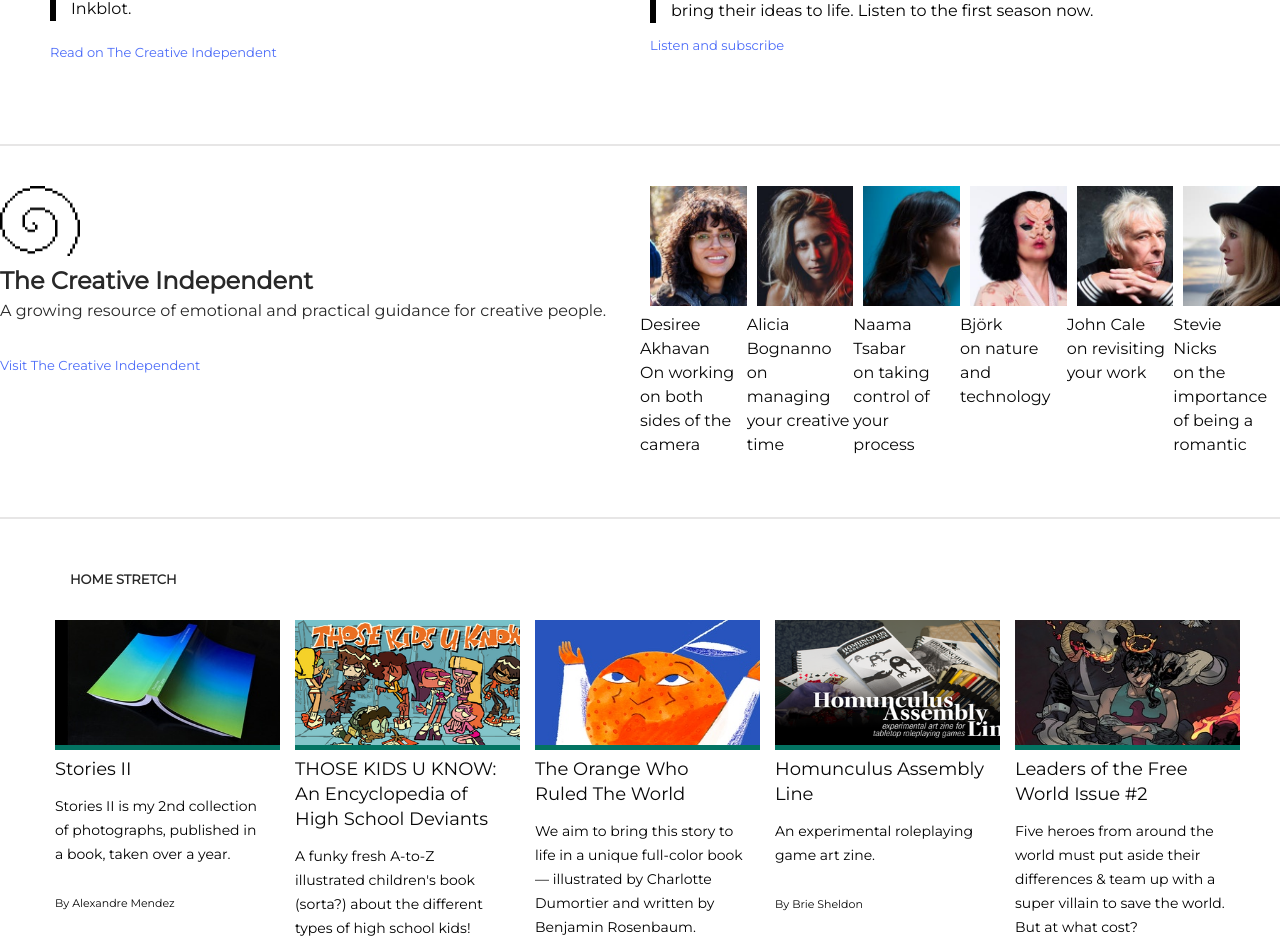
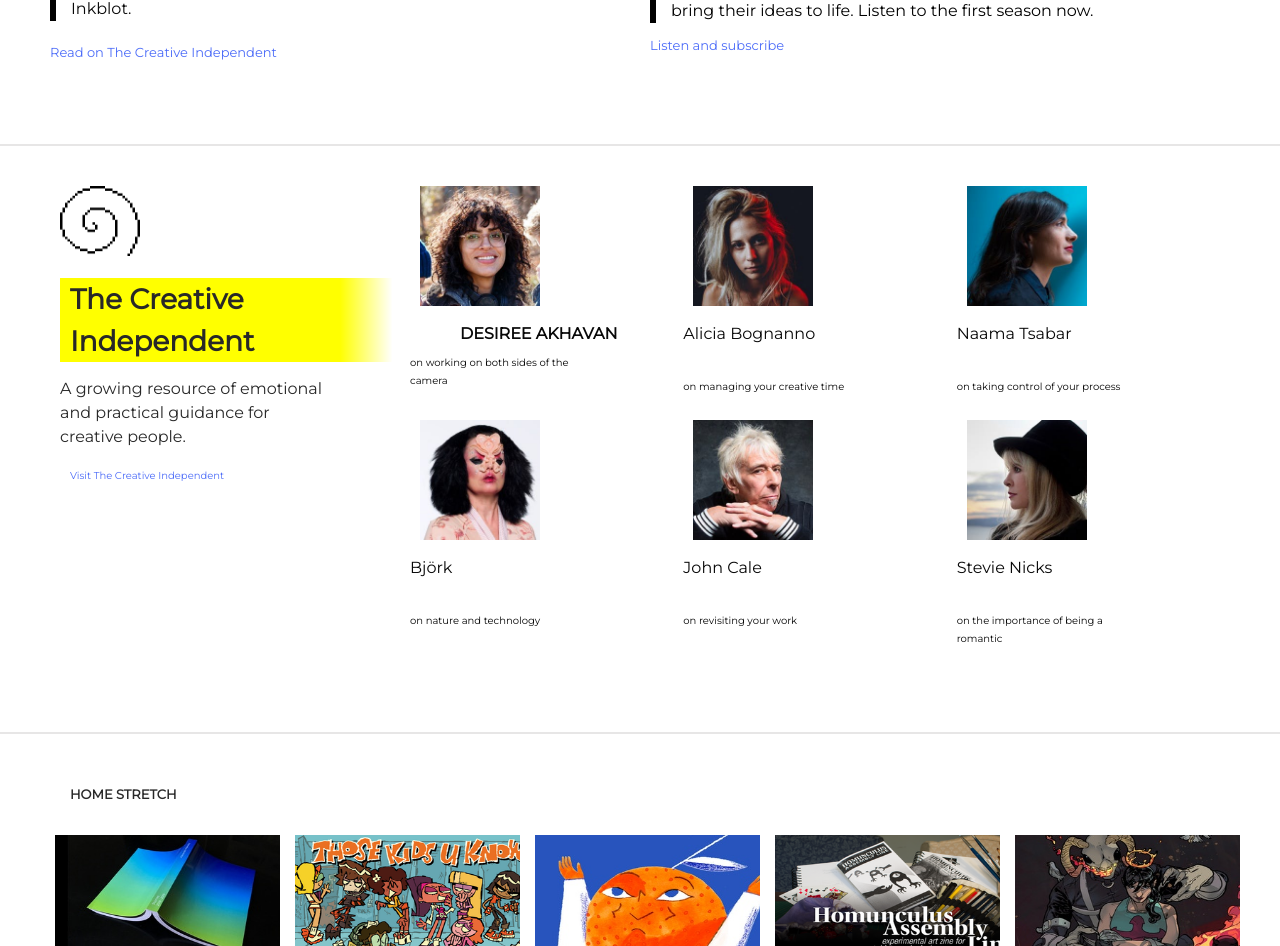
Before and after one commit to chingu-voyages/v11-solo-NishaVijai, a React (Create React App) app in the folder k-app/: page / in a window 1280 px wide. Shown: the part 3213-4159 px from the top of the page. Built offline with nearby package versions, Linux system fonts and the light colour scheme.

Commit message:
REMOVE NODE MODULES
Removed node modules folder

```diff
--- a/k-app/src/assets/components/Creative.js
+++ b/k-app/src/assets/components/Creative.js
@@ -12,8 +12,10 @@
 				<div className="creative-text-container">
 					<div className="creative-text">
 						<img className="spiral-image" src={require('../images/svgexport-56.png')} alt="" /> <br />
-						<h2>The Creative Independent</h2>
-						<p>A growing resource of emotional and practical guidance for creative people.</p>
+						<h2 className="yellow-bg">The Creative Independent</h2>
+						<p className="creative-left">
+							A growing resource of emotional and practical guidance for creative people.
+						</p>
 						<a
 							className="blue-link"
 							href="https://thecreativeindependent.com/?ref=section-homepage-tci-cta"
@@ -21,31 +23,41 @@
 							rel="noopener  noreferrer"
 						>
 							<br />
-							Visit The Creative Independent
+							<p className="about-people">Visit The Creative Independent</p>
 						</a>
 					</div>
 
 					<div className="creative-people">
 						<div className="people-links">
+							<div className="people-folder">
 								<a
 									className="creative-link-people"
 									href="https://thecreativeindependent.com/people/filmmaker-desiree-akhavan-on-working-on-both-sides-of-the-camera/?ref=section-homepage-tci-article-desiree-akhavan"
 									target="_blank"
 									rel="noopener  noreferrer"
 								>
-								<img className="people-image" src={require('../images/Desiree@2x.jpg')} alt="" /> <br />
-								Desiree Akhavan
+									<img
+										className="people-image"
+										src={require('../images/Desiree@2x.jpg')}
+										alt=""
+									/>{' '}
+									<br />
+									<div>
+										<h5 className="people-name">Desiree Akhavan</h5>
+										<p className="about-people">on working on both sides of the camera</p>
+									</div>
 								</a>
 
-							<a
+								{/* <a
 									className="link-no-undeline"
 									href="https://thecreativeindependent.com/people/filmmaker-desiree-akhavan-on-working-on-both-sides-of-the-camera/?ref=section-homepage-tci-article-desiree-akhavan"
 									target="_blank"
 									rel="noopener  noreferrer"
 								>
 									<br />
-								On working on both sides of the camera
-							</a>
+									<p className="about-people">on working on both sides of the camera</p>
+								</a> */}
+							</div>
 						</div>
 						<div className="people-links">
 							<a
@@ -55,7 +67,7 @@
 								rel="noopener  noreferrer"
 							>
 								<img className="people-image" src={require('../images/Alicia@2x.jpg')} alt="" /> <br />
-								Alicia Bognanno
+								<p className="people-name">Alicia Bognanno</p>
 							</a>
 
 							<a
@@ -65,7 +77,7 @@
 								rel="noopener  noreferrer"
 							>
 								<br />
-								on managing your creative time
+								<p className="about-people">on managing your creative time</p>
 							</a>
 						</div>
 
@@ -77,7 +89,7 @@
 								rel="noopener  noreferrer"
 							>
 								<img className="people-image" src={require('../images/Naama@2x.jpg')} alt="" /> <br />
-								Naama Tsabar
+								<p className="people-name">Naama Tsabar</p>
 							</a>
 
 							<a
@@ -87,7 +99,7 @@
 								rel="noopener  noreferrer"
 							>
 								<br />
-								on taking control of your process
+								<p className="about-people">on taking control of your process</p>
 							</a>
 						</div>
 
@@ -99,7 +111,7 @@
 								rel="noopener  noreferrer"
 							>
 								<img className="people-image" src={require('../images/Bjork@2x.jpg')} alt="" /> <br />
-								Björk
+								<p className="people-name">Björk</p>
 							</a>
 
 							<a
@@ -109,7 +121,7 @@
 								rel="noopener  noreferrer"
 							>
 								<br />
-								on nature and technology
+								<p className="about-people">on nature and technology</p>
 							</a>
 						</div>
 
@@ -121,7 +133,7 @@
 								rel="noopener  noreferrer"
 							>
 								<img className="people-image" src={require('../images/John@2x.jpg')} alt="" /> <br />
-								John Cale
+								<p className="people-name">John Cale</p>
 							</a>
 
 							<a
@@ -131,7 +143,7 @@
 								rel="noopener  noreferrer"
 							>
 								<br />
-								on revisiting your work
+								<p className="about-people">on revisiting your work</p>
 							</a>
 						</div>
 
@@ -143,7 +155,7 @@
 								rel="noopener  noreferrer"
 							>
 								<img className="people-image" src={require('../images/Stevie@2x.jpg')} alt="" /> <br />
-								Stevie Nicks
+								<p className="people-name">Stevie Nicks</p>
 							</a>
 
 							<a
@@ -153,7 +165,7 @@
 								rel="noopener  noreferrer"
 							>
 								<br />
-								on the importance of being a romantic
+								<p className="about-people">on the importance of being a romantic</p>
 							</a>
 						</div>
 					</div>
--- a/k-app/src/assets/css/creative.css
+++ b/k-app/src/assets/css/creative.css
@@ -1,7 +1,38 @@
 .creative-text-container {
-    display: flex;
-    margin: 40px 0 60px 0;
+    display: grid;
+    grid-template-columns: 350px 1fr;
+    /* margin: 40px 40px 60px 40px; */
+    padding: 40px 50px 60px 60px;
     text-align: left;
+}
+
+.creative-text img {
+    height: 70px;
+    width: 80px;
+}
+
+.yellow-bg {
+    background-image: linear-gradient(to left, rgb(255, 255, 255) 5%, rgba(255,255,0) 20%);
+    font-size: 28px;
+    margin-top: 15px;
+    padding-left: 10px;
+}
+
+.creative-left {
+    font-size: 16px;
+    line-height: 24px;
+    max-width: 270px;
+    padding-top: 15px;
+}
+
+/* creative-right */
+.creative-people {
+    /* display: flex;
+    flex-direction: column;
+    justify-content: space-between;
+    min-width: 600px; */
+    display: grid;
+    grid-template-columns: repeat(3, 1fr);
 }
 
 .people-links img {
@@ -9,15 +40,27 @@
     width: 120px;
 }
 
-.creative-text img {
-    height: 70px;
-    width: 80px;
-}
-
-.creative-people {
-    display: flex;
-}
-
 .creative-link-people:hover {
     color: #282828;
 }
+
+.people-name {
+    font-size: 16px;
+    line-height: 21px;
+    padding-top: 10px;
+}
+
+.about-people {
+    font-size: 10px;
+    line-height: 18px;
+    max-width: 180px;
+    padding-top: 10px;
+}
+
+.people-folder h5:hover {
+    /* text-decoration: underline; */
+}
+
+.people-folde a:first-child:hover {
+    text-decoration: underline;
+}
```
Lines whose indentation alone changed are shown as unchanged.
